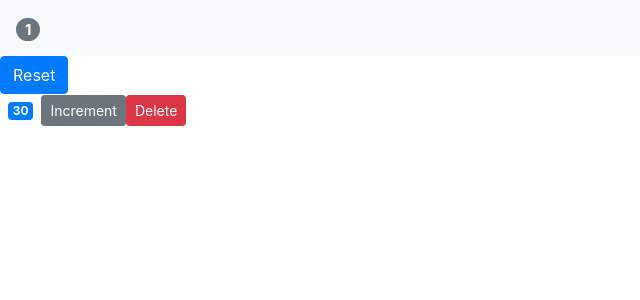
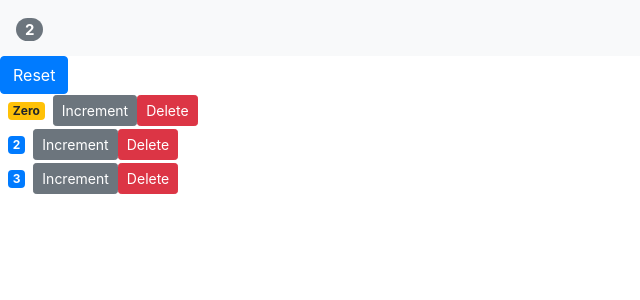
Before and after one commit to asithw/react-counter-app, a React (Create React App) app in the folder counter-app/: page / in a window 1280 px wide. Shown: the top 300 px of the page, without its empty margins (0-640 px from the left). Built offline with nearby package versions, Linux system fonts and the light colour scheme.

Commit message:
UnMount phase componentWillUnmount(){}

```diff
--- a/counter-app/src/App.js
+++ b/counter-app/src/App.js
@@ -12,7 +12,7 @@ class App extends Component {
   constructor(props) {
     super(props);
     console.log("App - constructor");
-     this.state.counters = [{ id: 30, value: 30 }  ];
+    this.state.counters =[{ id: 0, value: 0 }, { id: 1, value: 2 }, { id: 2, value: 3 }];
     //in the constructor we set this.state directly
     //BUT setState() method can only be called when a component is rendered and placed in the Dom (not here)
 
@@ -20,8 +20,8 @@ class App extends Component {
     //this.props is undefined unless it is pass as parameter
   }
 
-//called after  component is rendered into the Dom
-  componentDidMount(){
+  //called after  component is rendered into the Dom
+  componentDidMount() {
     //getAjaxCall()
     // this.setState({ counters });
     console.log("App - componentDidMount");
@@ -83,9 +83,67 @@ class App extends Component {
 
 export default App;
 
-
 // App - constructor
 // App - render
 // Counters - render
 // Counter - render
 // App - componentDidMount
+
+/*
+our components go through a few phases
+during their lifecycle the first phase is the mounting phase and this is when
+an instance of a component is created and inserted into the Dom.
+ there are a few special methods that we can add to our components and react will
+automatically call these methods
+we refer to these methods as lifecycle  hooks
+so they allow us to hook into certain moments during the lifecycle of a component and do something and the
+
+mounting phase we have three lifecycle hooks
+- constructor
+- render and
+- component did mount
+react will call these methods in order
+
+the second lifecycle phase is
+the update phase
+and this happens when the state or the props of a component get changed
+
+in this phase
+we have two lifecycle hooks
+-render and
+-component did update
+so whenever we change the state of a component or give it new props
+these two methods are called in order
+
+and the last phase is the unmounting phase
+and this is when a component is removed from the Dom such as when we
+
+component did mount this method is called after our component is rendered
+into the Dom
+and it's the perfect place to make Ajax calls to get data from the
+server so we can do an ajax call and then call the set state with new data
+
+when component is rendered which basically returns a react element that  represents  virtual Dom
+now react gets that virtual Dom and render it in the actual browser Dom and then fires component mount event
+
+when a component is rendered all is children are also rendered and recursively
+
+
+update phase
+that phase happens whenever the state or props of a component changes
+
+updating the state of a component,all children are going to be (re)rendered as well.
+if entire component tree is rendered that doesn't mean that the entire DOM is  rendered .
+
+when a component is rendered we basically get a react element .that is updating the virtual dom.
+react will then look at the virtual Dom it also has a copy of the old virtual Dom
+that's why we should not update the state directly .
+
+using old virtual Dom and new virtual Dom ,
+react  ll figure out what is changed
+and based on that it will update the real Dom accordingly
+
+component will unmount phase
+
+ this method is called just before a component is removed from the  Dom
+ */
--- a/counter-app/src/components/counter.jsx
+++ b/counter-app/src/components/counter.jsx
@@ -16,10 +16,15 @@ class Counter extends Component {
     console.log("preProps - ", preProps);
     console.log("preState - ", preState);
 
-    if (this.props.counter.value !== preProps.counter.value){
+    if (this.props.counter.value !== preProps.counter.value) {
       //call ajax call() and get new data from server
       //
     }
+  }
+
+  //just before a component is removed from the  Dom
+  componentWillUnmount(){
+    console.log("counter - component Will Unmount");
   }
 
   getBadgeClasses() {
```
